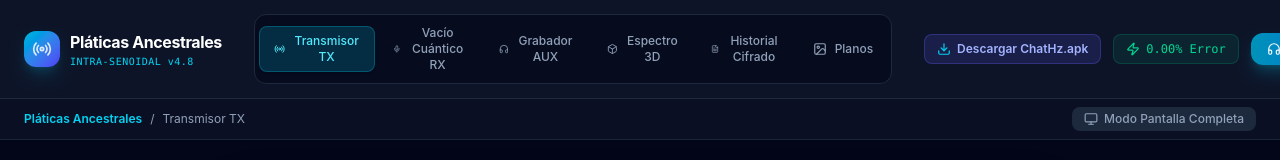
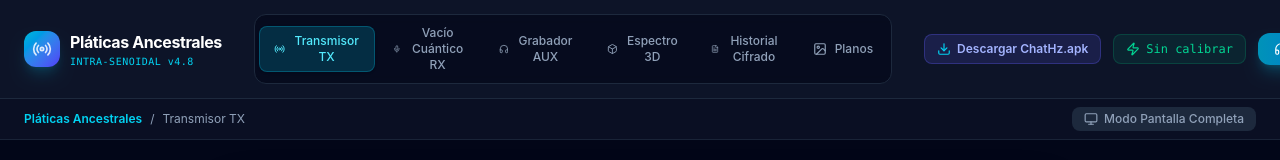
Before and after one commit to wexicos-create/ChatHz, a React (Vite) app: page / in a window 1280 px wide. Shown: the top 160 px of the page. Built offline with nearby package versions, Linux system fonts and the light colour scheme.

Commit message:
fix: remove placeholder logs and false precision src/components/Navbar.tsx

```diff
--- a/src/components/Navbar.tsx
+++ b/src/components/Navbar.tsx
@@ -100,7 +100,7 @@ export const Navbar: React.FC<NavbarProps> = ({ currentMode, setMode }) => {
         </button>
         <div className="hidden md:flex items-center gap-1.5 px-3 py-1.5 rounded-lg bg-emerald-500/10 border border-emerald-500/20 text-emerald-400 text-xs font-mono">
           <Zap className="w-3.5 h-3.5" />
-          <span>0.00% Error</span>
+          <span>Sin calibrar</span>
         </div>
         <button
           onClick={() => setMode('recorder')}
```
